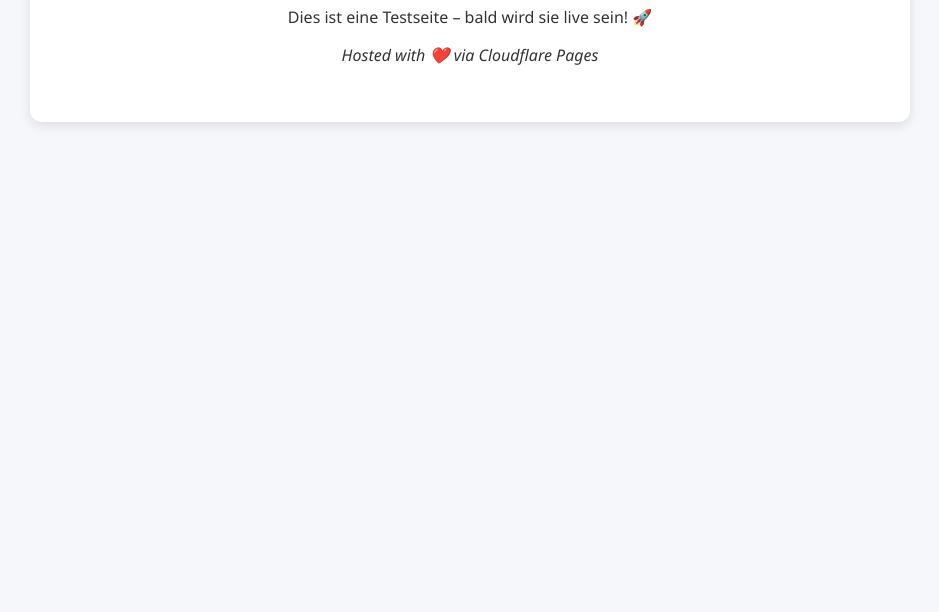
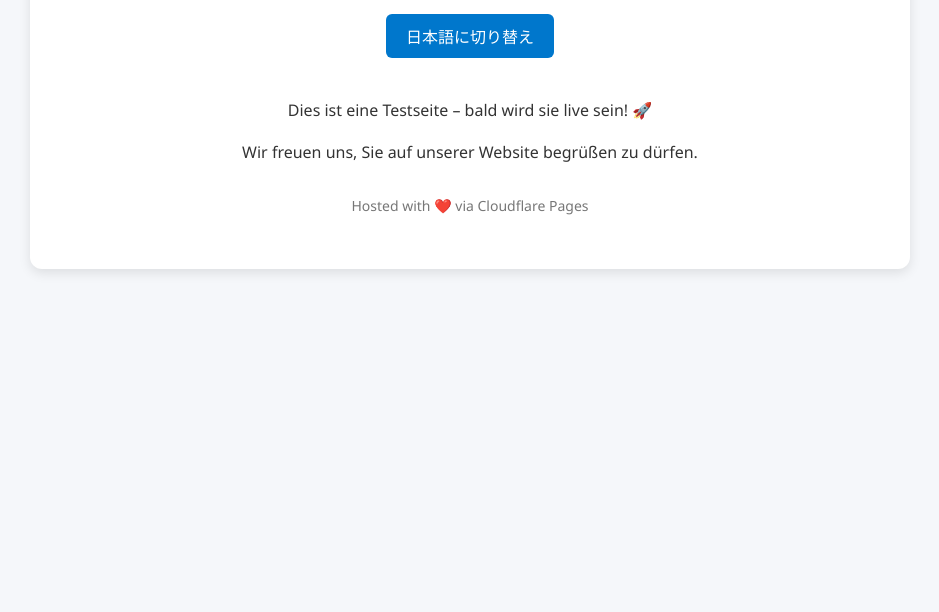
Before and after one commit to YayCover9000/testerside, a plain HTML site: page index.html in a window 1280 px wide. Shown: the part 188-800 px from the top of the page, without its empty margins (170-1109 px from the left). Drawn offline with Linux system fonts and the light colour scheme.

Commit message:
more language html

```diff
--- a/index.html
+++ b/index.html
@@ -5,16 +5,24 @@
   <meta name="viewport" content="width=device-width, initial-scale=1.0"/>
   <title>imexjap.de</title>
   <style>
+    :root {
+      --bg: #f5f7fa;
+      --text: #333;
+      --accent: #0077cc;
+      --btn-bg: #0077cc;
+      --btn-hover: #005a99;
+      --border: #ddd;
+    }
+
     body {
       font-family: 'Segoe UI', sans-serif;
       text-align: center;
       padding: 60px;
-      background: #f5f7fa;
-      color: #333;
+      background: var(--bg);
+      color: var(--text);
+      transition: all 0.3s ease;
     }
-    h1 {
-      color: #0077cc;
-    }
+
     .container {
       max-width: 800px;
       margin: 0 auto;
@@ -23,13 +31,119 @@
       border-radius: 12px;
       box-shadow: 0 4px 12px rgba(0,0,0,0.1);
     }
+
+    h1 {
+      color: var(--accent);
+      margin-bottom: 10px;
+    }
+
+    .lang-toggle {
+      margin: 20px 0;
+      padding: 10px 20px;
+      background: var(--btn-bg);
+      color: white;
+      border: none;
+      border-radius: 6px;
+      cursor: pointer;
+      font-size: 16px;
+      transition: background 0.3s;
+    }
+
+    .lang-toggle:hover {
+      background: var(--btn-hover);
+    }
+
+    .text {
+      margin: 20px 0;
+      line-height: 1.6;
+    }
+
+    .text.ja {
+      display: none;
+    }
+
+    .text.ja.active {
+      display: block;
+    }
+
+    .text.de.active {
+      display: block;
+    }
+
+    .footer {
+      margin-top: 30px;
+      font-size: 14px;
+      color: #777;
+    }
+
+    @media (max-width: 600px) {
+      body {
+        padding: 30px 15px;
+      }
+      .container {
+        padding: 25px;
+      }
+    }
   </style>
 </head>
 <body>
-  <div class="container">
-    <h1>Willkommen auf imexjap.de</h1>
+
+<div class="container">
+  <h1 id="title">Willkommen auf imexjap.de</h1>
+
+  <button id="langToggle" class="lang-toggle">日本語に切り替え</button>
+
+  <div class="text de active">
     <p>Dies ist eine Testseite – bald wird sie live sein! 🚀</p>
-    <p><em>Hosted with ❤️ via Cloudflare Pages</em></p>
+    <p>Wir freuen uns, Sie auf unserer Website begrüßen zu dürfen.</p>
   </div>
+
+  <div class="text ja">
+    <p>これはテストページです – まもなく本格的に公開されます！ 🚀</p>
+    <p>ウェブサイトへようこそ。</p>
+  </div>
+
+  <div class="footer">
+    <p>Hosted with ❤️ via Cloudflare Pages</p>
+  </div>
+</div>
+
+<script>
+  const toggleBtn = document.getElementById('langToggle');
+  const title = document.getElementById('title');
+  const texts = document.querySelectorAll('.text');
+
+  // Check saved language preference
+  let isJapanese = localStorage.getItem('lang') === 'ja';
+
+  // Set initial language
+  updateLanguage();
+
+  // Toggle language
+  toggleBtn.addEventListener('click', () => {
+    isJapanese = !isJapanese;
+    localStorage.setItem('lang', isJapanese ? 'ja' : 'de');
+    updateLanguage();
+  });
+
+  function updateLanguage() {
+    if (isJapanese) {
+      title.textContent = 'imexjap.deへようこそ';
+      toggleBtn.textContent = 'Germanに切り替え';
+      texts.forEach(text => {
+        text.classList.remove('active');
+      });
+      document.querySelector('.text.ja').classList.add('active');
+    } else {
+      title.textContent = 'Willkommen auf imexjap.de';
+      toggleBtn.textContent = '日本語に切り替え';
+      texts.forEach(text => {
+        text.classList.remove('active');
+      });
+      document.querySelector('.text.de').classList.add('active');
+    }
+  }
+</script>
+
 </body>
 </html>
```
